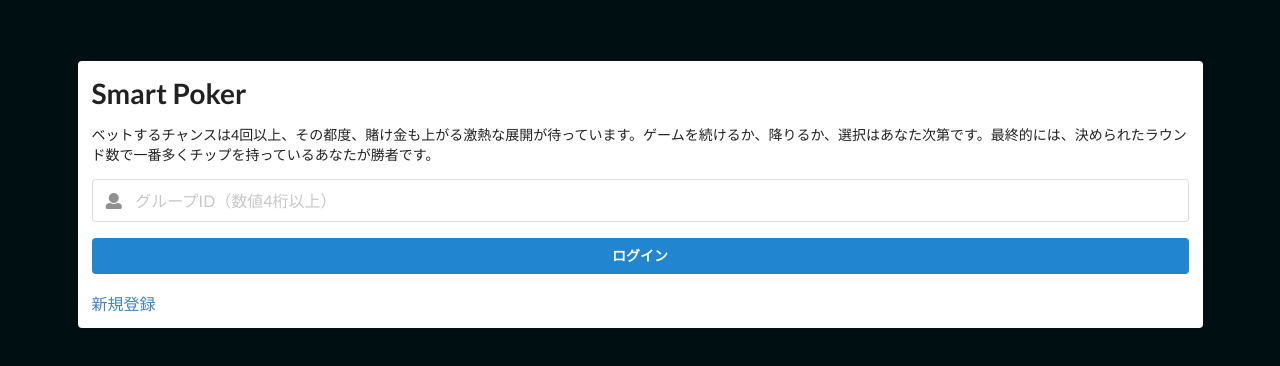
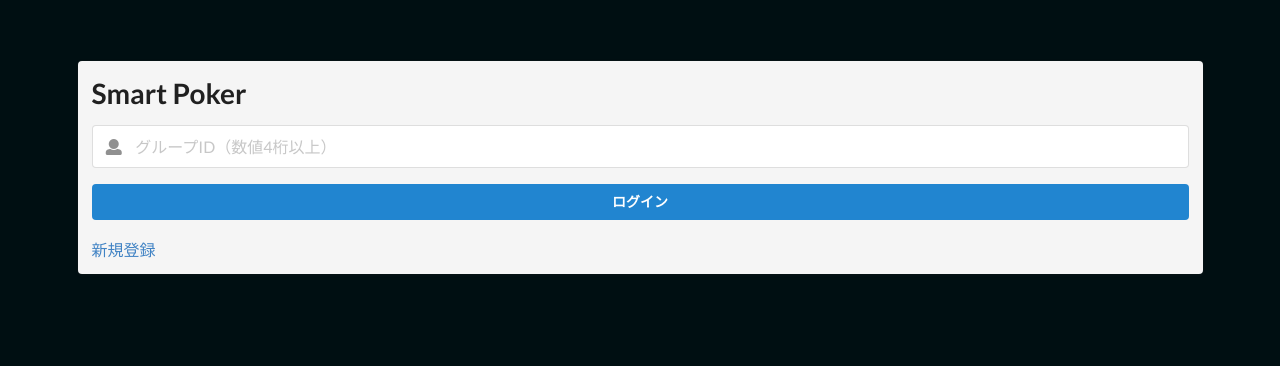
Before and after one commit to seee-shun/smartPoker, a website: page s3/login.html in a window 1280 px wide. Drawn offline with nearby package versions, Linux system fonts and the light colour scheme.

Commit message:
ログイン機能を修正

```diff
--- a/s3/common/style.css
+++ b/s3/common/style.css
@@ -3,3 +3,6 @@ body{
     background-color: #000f12;
     /* color: #4295f5; */
 }
+.ui.segment.wrapper{
+    background-color:#F5F5F5;
+}
--- a/s3/login.html
+++ b/s3/login.html
@@ -31,7 +31,6 @@
     <div class="ui segment wrapper">
       <!-- 基本的なコンテンツはここに記載する -->
       <h1>Smart Poker</h1>
-      <p>ベットするチャンスは4回以上、その都度、賭け金も上がる激熱な展開が待っています。ゲームを続けるか、降りるか、選択はあなた次第です。最終的には、決められたラウンド数で一番多くチップを持っているあなたが勝者です。</p>
       <form class="ui large form" v-on:submit.prevent="submit">
         <div class="field">
           <div class="ui left icon input">
```
